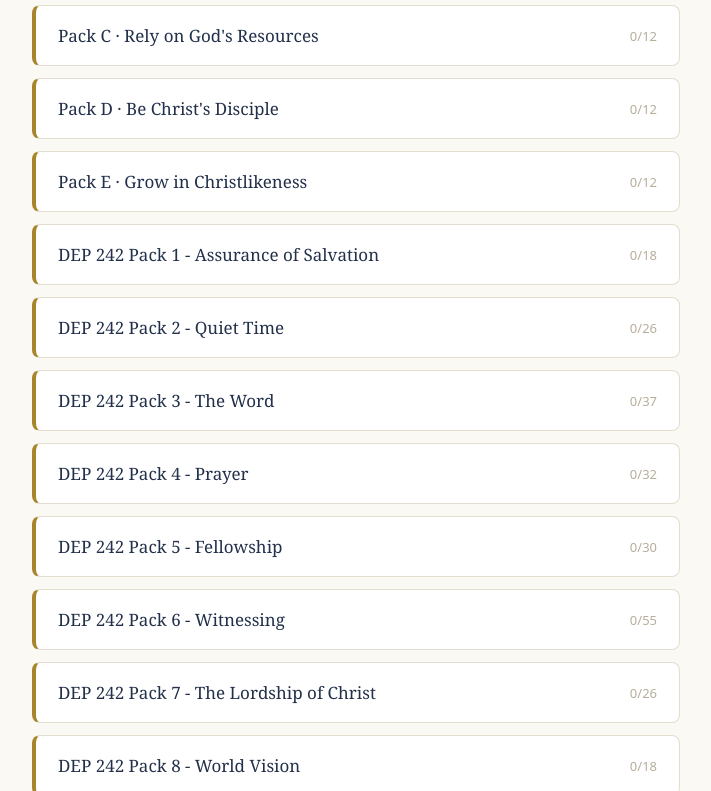
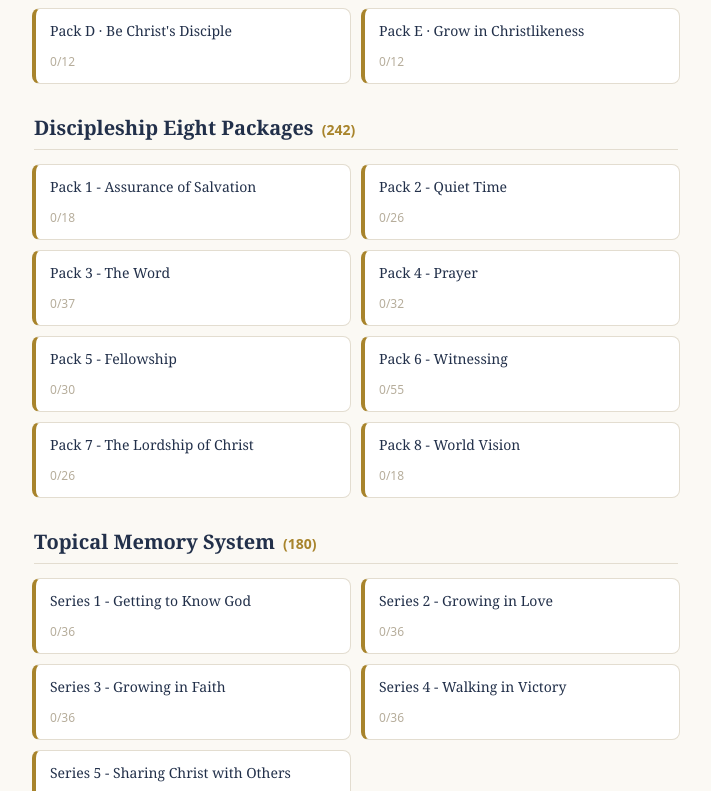
Before and after one commit to MarkusNgJH/SMC_App, a React (Vite) app: page / in a window 1280 px wide. Shown: the part 409-1200 px from the top of the page, without its empty margins (284-995 px from the left). Built offline with nearby package versions, Linux system fonts and the light colour scheme.

Commit message:
Add files via upload

```diff
--- a/src/App.jsx
+++ b/src/App.jsx
@@ -105,7 +105,7 @@ const PACKS = [
   },
   {
     id: "DEP1",
-    name: "DEP 242 Pack 1 - Assurance of Salvation",
+    name: "Pack 1 - Assurance of Salvation",
     verses: [
       { id: "DEP1-1", title: "Can be assured", reference: "2 Corinthians 13:5", text: "Examine yourselves to see whether you are in the faith; test yourselves. Do you not realize that Christ Jesus is in you\u2014unless, of course, you fail the test?" },
       { id: "DEP1-2", title: "Can be assured", reference: "1 John 5:11-12", text: "And this is the testimony: God has given us eternal life, and this life is in his Son. He who has the Son has life; he who does not have the Son of God does not have life." },
@@ -130,7 +130,7 @@ const PACKS = [
 
   {
     id: "DEP2",
-    name: "DEP 242 Pack 2 - Quiet Time",
+    name: "Pack 2 - Quiet Time",
     verses: [
       { id: "DEP2-1", title: "God wants to fellowship with us", reference: "1 Corinthians 1:9", text: "God, who has called you into fellowship with his Son Jesus Christ our Lord, is faithful." },
       { id: "DEP2-2", title: "God wants to fellowship with us", reference: "Isaiah 30:18", text: "Yet the LORD longs to be gracious to you; he rises to show you compassion. For the LORD is a God of justice. Blessed are all who wait for him!" },
@@ -162,7 +162,7 @@ const PACKS = [
   },
   {
     id: "DEP3",
-    name: "DEP 242 Pack 3 - The Word",
+    name: "Pack 3 - The Word",
     verses: [
       { id: "DEP3-1", title: "Inspired by God", reference: "2 Timothy 3:16", text: "All Scripture is God-breathed and is useful for teaching, rebuking, correcting and training in righteousness," },
       { id: "DEP3-2", title: "Inspired by God", reference: "2 Peter 1:21", text: "For prophecy never had its origin in the will of man, but men spoke from God as they were carried along by the Holy Spirit." },
@@ -205,7 +205,7 @@ const PACKS = [
   },
   {
     id: "DEP4",
-    name: "DEP 242 Pack 4 - Prayer",
+    name: "Pack 4 - Prayer",
     verses: [
       { id: "DEP4-1", title: "Cease not to pray", reference: "1 Thessalonians 5:17", text: "pray continually;" },
       { id: "DEP4-2", title: "Devote yourself to prayer", reference: "Colossians 4:2", text: "Devote yourselves to prayer, being watchful and thankful." },
@@ -243,7 +243,7 @@ const PACKS = [
   },
   {
     id: "DEP5",
-    name: "DEP 242 Pack 5 - Fellowship",
+    name: "Pack 5 - Fellowship",
     verses: [
       { id: "DEP5-1", title: "The Blood of Christ", reference: "Ephesians 2:13", text: "But now in Christ Jesus you who once were far away have been brought near through the blood of Christ." },
       { id: "DEP5-2", title: "The Blood of Christ", reference: "Colossians 1:20", text: "and through him to reconcile to himself all things, whether things on earth or things in heaven, by making peace through his blood, shed on the cross." },
@@ -279,7 +279,7 @@ const PACKS = [
   },
   {
     id: "DEP6",
-    name: "DEP 242 Pack 6 - Witnessing",
+    name: "Pack 6 - Witnessing",
     verses: [
       { id: "DEP6-1", title: "Every Christian", reference: "Acts 1:8", text: "But you will receive power when the Holy Spirit comes on you; and you will be my witnesses in Jerusalem, and in all Judea and Samaria, and to the ends of the earth.\"" },
       { id: "DEP6-2", title: "Every Christian", reference: "2 Corinthians 5:18-19", text: "All this is from God, who reconciled us to himself through Christ and gave us the ministry of reconciliation: that God was reconciling the world to himself in Christ, not counting men's sins against them. And he has committed to us the message of reconciliation." },
@@ -340,7 +340,7 @@ const PACKS = [
   },
   {
     id: "DEP7",
-    name: "DEP 242 Pack 7 - The Lordship of Christ",
+    name: "Pack 7 - The Lordship of Christ",
     verses: [
       { id: "DEP7-1", title: "The Creator", reference: "John 1:2-3", text: "He was with God in the beginning. Through him all things were made; without him nothing was made that has been made." },
       { id: "DEP7-2", title: "The Lord of all creation", reference: "Colossians 1:16-17", text: "For by him all things were created: things in heaven and on earth, visible and invisible, whether thrones or powers or rulers or authorities; all things were created by him and for him. He is before all things, and in him all things hold together." },
@@ -372,7 +372,7 @@ const PACKS = [
   },
   {
     id: "DEP8",
-    name: "DEP 242 Pack 8 - World Vision",
+    name: "Pack 8 - World Vision",
     verses: [
       { id: "DEP8-1", title: "God's concern and promise for the world", reference: "Genesis 12:2-3", text: "\"I will make you into a great nation and I will bless you; I will make your name great, and you will be a blessing. I will bless those who bless you, and whoever curses you I will curse; and all peoples on earth will be blessed through you.\"" },
       { id: "DEP8-2", title: "God's concern and promise for the world", reference: "Isaiah 49:6", text: "he says: \"It is too small a thing for you to be my servant to restore the tribes of Jacob and bring back those of Israel I have kept. I will also make you a light for the Gentiles, that you may bring my salvation to the ends of the earth.\"" },
@@ -396,7 +396,7 @@ const PACKS = [
   },
   {
     id: "S1",
-    name: "180 Series 1 - Getting to Know God",
+    name: "Series 1 - Getting to Know God",
     verses: [
       { id: "S1-1", title: "Jesus' Deity", reference: "John 1:1,14", text: "In the beginning was the Word, and the Word was with God, and the Word was God. The Word became flesh and made his dwelling among us. We have seen his glory, the glory of the One and Only, who came from the Father, full of grace and truth." },
       { id: "S1-2", title: "Jesus' Deity", reference: "Hebrews 1:8", text: "But about the Son he says, \"Your throne, O God, will last for ever and ever, and righteousness will be the scepter of your kingdom." },
@@ -438,7 +438,7 @@ const PACKS = [
   },
   {
     id: "S2",
-    name: "180 Series 2 - Growing in Love",
+    name: "Series 2 - Growing in Love",
     verses: [
       { id: "S2-1", title: "Tell the Truth", reference: "Ephesians 4:15", text: "Instead, speaking the truth in love, we will in all things grow up into him who is the Head, that is, Christ." },
       { id: "S2-2", title: "Tell the Truth", reference: "Colossians 3:9", text: "Do not lie to each other, since you have taken off your old self with its practices" },
@@ -480,7 +480,7 @@ const PACKS = [
   },
   {
     id: "S3",
-    name: "180 Series 3 - Growing in Faith",
+    name: "Series 3 - Growing in Faith",
     verses: [
       { id: "S3-1", title: "Importance of Promises", reference: "2 Peter 1:3-4", text: "His divine power has given us everything we need for life and godliness through our knowledge of him who called us by his own glory and goodness. Through these he has given us his very great and precious promises, so that through them you may participate in the divine nature and escape the corruption in the world caused by evil desires." },
       { id: "S3-2", title: "Importance of Promises", reference: "2 Corinthians 1:20", text: "For no matter how many promises God has made, they are \"Yes\" in Christ. And so through him the \"Amen\" is spoken by us to the glory of God." },
@@ -522,7 +522,7 @@ const PACKS = [
   },
   {
     id: "S4",
-    name: "180 Series 4 - Walking in Victory",
+    name: "Series 4 - Walking in Victory",
     verses: [
       { id: "S4-1", title: "Victory in Christ", reference: "1 Corinthians 15:57", text: "But thanks be to God! He gives us the victory through our Lord Jesus Christ." },
       { id: "S4-2", title: "Victory in Christ", reference: "2 Corinthians 2:14", text: "But thanks be to God, who always leads us in triumphal procession in Christ and through us spreads everywhere the fragrance of the knowledge of him." },
@@ -564,7 +564,7 @@ const PACKS = [
   },
   {
     id: "S5",
-    name: "180 Series 5 - Sharing Christ with Others",
+    name: "Series 5 - Sharing Christ with Others",
     verses: [
       { id: "S5-1", title: "Reaching All Men", reference: "Colossians 1:27-28", text: "To them God has chosen to make known among the Gentiles the glorious riches of this mystery, which is Christ in you, the hope of glory. We proclaim him, admonishing and teaching everyone with all wisdom, so that we may present everyone perfect in Christ." },
       { id: "S5-2", title: "Representing God", reference: "2 Corinthians 5:19-20", text: "that God was reconciling the world to himself in Christ, not counting men's sins against them. And he has committed to us the message of reconciliation. We are therefore Christ's ambassadors, as though God were making his appeal through us. We implore you on Christ's behalf: Be reconciled to God." },
@@ -819,8 +819,29 @@ export default function VerseQuiz() {
             <p style={{ textAlign: "center", fontSize: 15, opacity: 0.75, marginBottom: 24 }}>
               Choose a pack to practice.
             </p>
-            <div style={{ display: "flex", flexDirection: "column", gap: 12 }}>
-              {PACKS.map((p) => {
+            {(() => {
+              const sections = [
+                { title: "Topical Memory System", tag: "60", match: (p) => ["5A", "A", "B", "C", "D", "E"].includes(p.id) },
+                { title: "Discipleship Eight Packages", tag: "242", match: (p) => p.id.startsWith("DEP") },
+                { title: "Topical Memory System", tag: "180", match: (p) => /^S\d/.test(p.id) },
+              ];
+              return sections.map((sec, si) => {
+                const packs = PACKS.filter(sec.match);
+                return (
+                  <div key={si} style={{ marginBottom: si < sections.length - 1 ? 30 : 0 }}>
+                    <div style={{
+                      display: "flex",
+                      alignItems: "baseline",
+                      gap: 8,
+                      margin: "0 2px 14px",
+                      paddingBottom: 8,
+                      borderBottom: "1px solid #e3ddd0",
+                    }}>
+                      <h2 style={{ fontSize: 20, fontWeight: 600, margin: 0, color: ink }}>{sec.title}</h2>
+                      <span style={{ fontSize: 14, fontFamily: "system-ui, sans-serif", color: gold, fontWeight: 700 }}>({sec.tag})</span>
+                    </div>
+                    <div style={{ display: "grid", gridTemplateColumns: "1fr 1fr", gap: 10 }}>
+                      {packs.map((p) => {
                         const done = masteredInPack(p);
                         const complete = done === p.verses.length;
                         return (
@@ -829,29 +850,36 @@ export default function VerseQuiz() {
                             onClick={() => setPack(p)}
                             style={{
                               display: "flex",
-                      alignItems: "center",
+                              flexDirection: "column",
                               justifyContent: "space-between",
-                      gap: 10,
-                      padding: "18px 22px",
+                              gap: 8,
+                              padding: "13px 14px",
                               background: "#fff",
                               border: `1px solid ${complete ? sage : "#e3ddd0"}`,
                               borderLeft: `4px solid ${complete ? sage : gold}`,
                               borderRadius: 8,
                               cursor: "pointer",
                               fontFamily: "inherit",
-                      fontSize: 17,
+                              fontSize: 14,
+                              lineHeight: 1.3,
                               color: ink,
                               textAlign: "left",
+                              minHeight: 76,
+                              boxSizing: "border-box",
                             }}
                           >
                             <span>{p.name}</span>
-                    <span style={{ fontSize: 13, fontFamily: "system-ui, sans-serif", color: complete ? sage : "#b6ad9b", whiteSpace: "nowrap" }}>
+                            <span style={{ fontSize: 12, fontFamily: "system-ui, sans-serif", color: complete ? sage : "#b6ad9b", whiteSpace: "nowrap" }}>
                               {done}/{p.verses.length}
                             </span>
                           </button>
                         );
                       })}
                     </div>
+                  </div>
+                );
+              });
+            })()}
           </div>
         ) : !current ? (
           /* ── Verse list ── */
```
Lines whose indentation alone changed are shown as unchanged.
